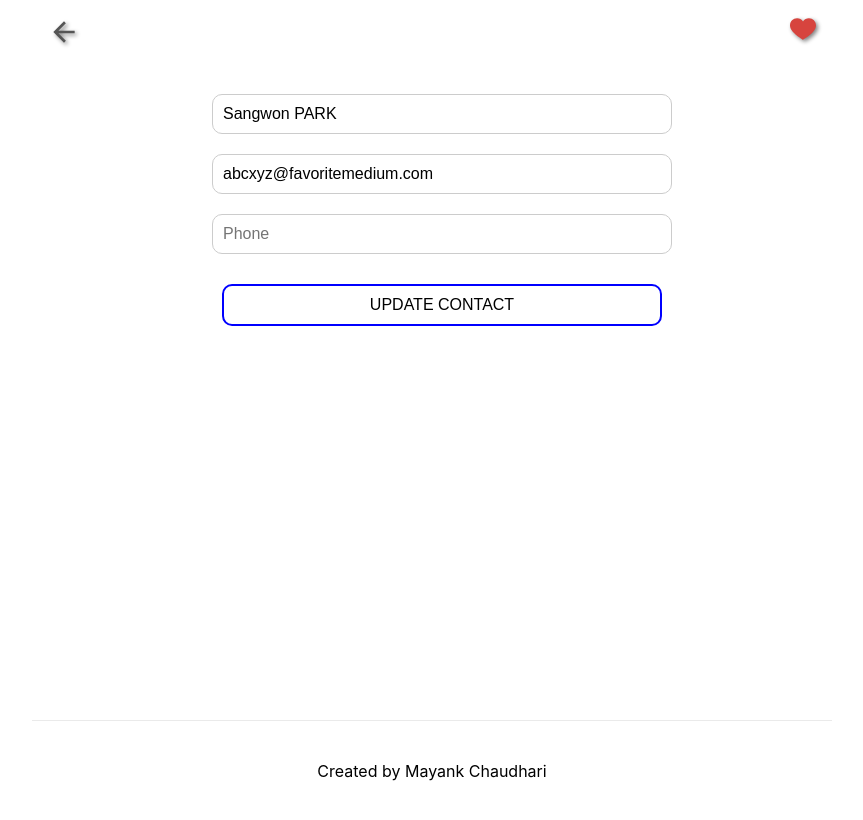
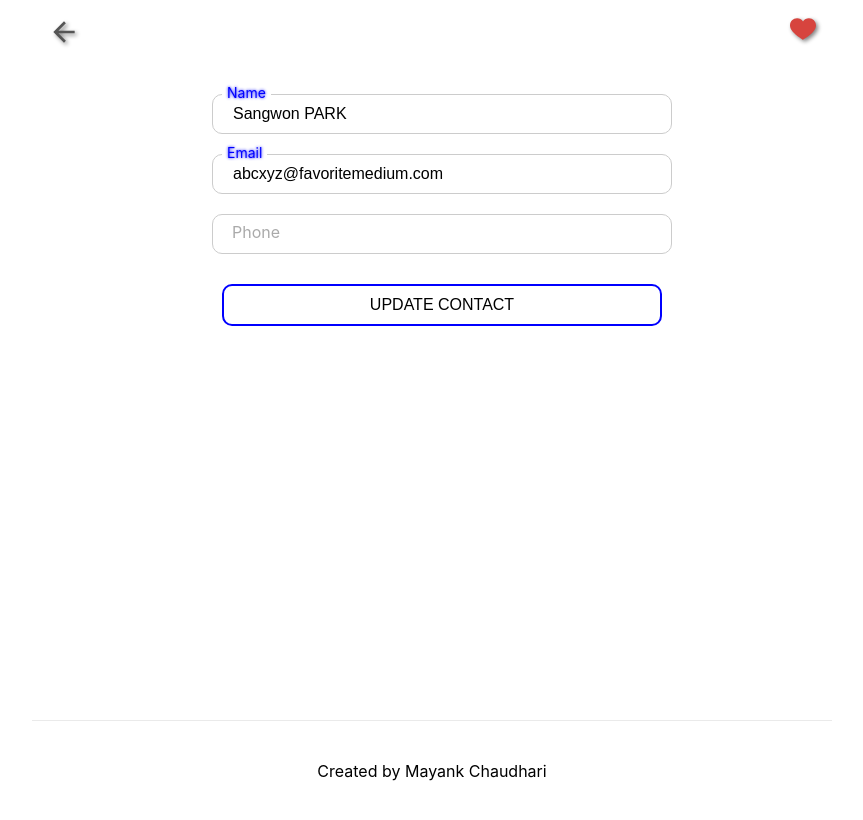
Before and after one commit to mayank1513/next-contact-app, a Next.js app: page /contacts/1/update in a window 1280 px wide. Shown: the whole page, without its empty margins (208-1071 px from the left). Built offline with nearby package versions, Linux system fonts and the light colour scheme.

Commit message:
fix: fix form validation and formatting
refactor to create LabeledInput component
fix  form validation and formatting

```diff
--- /dev/null
+++ b/components/LabeledInput.module.css
@@ -0,0 +1,54 @@
+.label {
+    position: relative;
+    display: block;
+}
+
+.label input {
+    width: 100%;
+    padding: 10px 20px;
+    margin: 10px;
+    font-size: inherit;
+    background: transparent;
+    border: 1px solid #ccc;
+    border-radius: 10px;
+    outline: 0;
+}
+
+.filled {
+    color: blue;
+    text-shadow: 0 0 3px #00f;
+    background: white;
+    padding: 0 5px;
+    font-size: 14px;
+    position: absolute;
+    top: 0;
+    left: 20px;
+}
+
+.empty {
+    color: #aaa;
+    padding: 0 5px;
+    position: absolute;
+    top: 18px;
+    left: 25px;
+}
+
+.err {
+    position: absolute;
+    top: 0;
+    right: 0;
+    padding: 0 0.5em;
+    font-size: 14px;
+    color: red;
+    background: white;
+    transition: all .1s;
+}
+
+.noerr {
+    position: absolute;
+    top: 0;
+    right: 0;
+    padding: 0 0.5em;
+    font-size: 0px;
+    transition: all .1s;
+}
--- /dev/null
+++ b/components/LabeledInput.tsx
@@ -0,0 +1,45 @@
+import { useState } from "react";
+import styles from "./LabeledInput.module.css";
+
+function LabeledInput({
+  type,
+  name,
+  value,
+  label,
+  errMessage,
+  validator,
+  formator,
+  onChange,
+}) {
+  const [err, setErr] = useState<boolean>(false);
+  const [focused, setFocused] = useState<boolean>(false);
+  function handleBlur() {
+    setFocused(false);
+    setErr(!validator());
+  }
+  function handleChange(event) {
+    const target = event.target;
+    let v = target.value;
+    v = formator && formator(v);
+    v = v.replace(/\s\s/g, " ");
+    if (err) setErr(!validator());
+    onChange(name, v);
+  }
+  return (
+    <label className={styles.label}>
+      <input
+        type={type}
+        value={value}
+        onBlur={handleBlur}
+        onFocus={() => setFocused(true)}
+        onChange={handleChange}
+      />
+      <span className={focused || value ? styles.filled : styles.empty}>
+        {label}
+      </span>
+      <span className={err ? styles.err : styles.noerr}>{errMessage}</span>
+    </label>
+  );
+}
+
+export default LabeledInput;
--- a/components/UpdateContact.module.css
+++ b/components/UpdateContact.module.css
@@ -14,17 +14,6 @@
     margin: 0 auto;
     display: flex;
     flex-direction: column;
-}
-
-.form input {
-    width: 100%;
-    padding: 10px;
-    margin: 10px;
-    font-size: inherit;
-    background: transparent;
-    border: 1px solid #ccc;
-    border-radius: 10px;
-    outline: 0;
 }
 
 .form button {
@@ -49,13 +38,3 @@
 .form button:disabled {
     border: 1px solid #aaaa;
 }
-
-.err {
-    position: relative;
-    color: red;
-    padding: 0 0.5em;
-    float: right;
-    background: white;
-    z-index: 100px;
-    margin-bottom: -20px;
-}
--- a/components/UpdateContact.tsx
+++ b/components/UpdateContact.tsx
@@ -5,6 +5,7 @@ import { createContact, updateContact } from "../util/contacts";
 import styles from "./UpdateContact.module.css";
 import FavButton from "./FavButton";
 import { ContactInterface } from "../util/custom-types";
+import LabeledInput from "./LabeledInput";
 
 interface CPropTypes {
   contact?: ContactInterface;
@@ -33,6 +34,7 @@ class UpdateContact extends Component<CPropTypes, StateTypes> {
       favorite: false,
       animClass: "",
     };
+    this.onChange = this.onChange.bind(this);
     this.handleInputChange = this.handleInputChange.bind(this);
     this.handleSubmit = this.handleSubmit.bind(this);
   }
@@ -41,6 +43,11 @@ class UpdateContact extends Component<CPropTypes, StateTypes> {
       this.setState({ animClass: styles.animClass });
     }, 50);
     if (this.props.contact) this.setState({ ...this.props.contact });
+  }
+  onChange(name: string, value: string) {
+    this.setState({
+      [name]: value,
+    });
   }
   handleInputChange(event) {
     const target = event.target;
@@ -103,41 +110,60 @@ class UpdateContact extends Component<CPropTypes, StateTypes> {
           />
         </header>
         <form className={styles.form} onSubmit={this.handleSubmit}>
-          <label>
-            {this.state.nameDirty && this.state.name.length < 3 && (
-              <small className={styles.err}>
-                *Name must be at least 3 characters long
-              </small>
-            )}
-            <input
+          <LabeledInput
+            type="text"
             name="name"
-              type="text"
             value={this.state.name}
-              placeholder="Name"
-              onChange={this.handleInputChange}
+            label="Name"
+            errMessage="* Name must be at least 3 characters long"
+            validator={() => this.state.name.length > 2}
+            formator={(v: string): string => {
+              if (v.startsWith(" ")) v = v.substr(1);
+              v = v.replace(/[^a-zA-Z\s]/g, "");
+              v = v.substr(0, 30);
+              // v =
+              //   v[0].replace(/[^0-9()+\s]/g, "") +
+              //   v.substr(1).replace(/[^0-9()\s]/g, "");
+              return v;
+            }}
+            onChange={this.onChange}
           />
-          </label>
-          <label>
-            {this.state.emailDirty && !this.validateEmail() && (
-              <small className={styles.err}>*Please enter valid email</small>
-            )}
-            <input
+          <LabeledInput
+            type="email"
             name="email"
-              type="email"
-              placeholder="E-mail"
             value={this.state.email}
-              onChange={this.handleInputChange}
+            label="Email"
+            errMessage="* Please enter valid email"
+            validator={this.validateEmail}
+            formator={(v: string): string => {
+              if (v.startsWith(" ")) v = v.substr(1);
+              v = v.replace(/[^a-zA-Z\s]/g, "");
+              v = v.substr(0, 30);
+              // v =
+              //   v[0].replace(/[^0-9()+\s]/g, "") +
+              //   v.substr(1).replace(/[^0-9()\s]/g, "");
+              return v;
+            }}
+            onChange={this.onChange}
           />
-          </label>
-          <label>
-            <input
+          <LabeledInput
+            type="tel"
             name="phone"
-              type="tel"
-              placeholder="Phone"
             value={this.state.phone}
-              onChange={this.handleInputChange}
+            label="Phone"
+            errMessage="* Please enter valid email"
+            validator={() => true}
+            formator={(v: string): string => {
+              if (v.startsWith(" ")) v = v.substr(1);
+              v = v.length
+                ? v[0].replace(/[^0-9()+\s]/g, "") +
+                  v.substr(1).replace(/[^0-9()\s]/g, "")
+                : "";
+              v = v.substr(0, 20);
+              return v;
+            }}
+            onChange={this.onChange}
           />
-          </label>
           <button
             disabled={this.state.name.length < 3 || !this.validateEmail()}
           >
```
Lines whose indentation alone changed are shown as unchanged.
